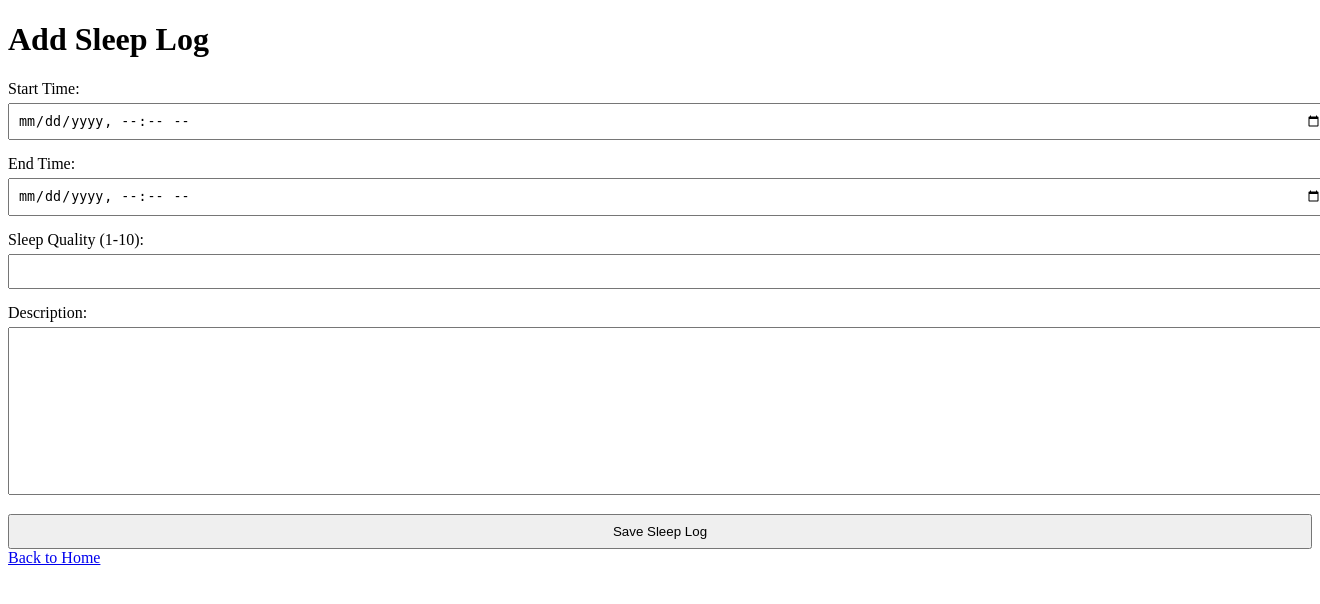
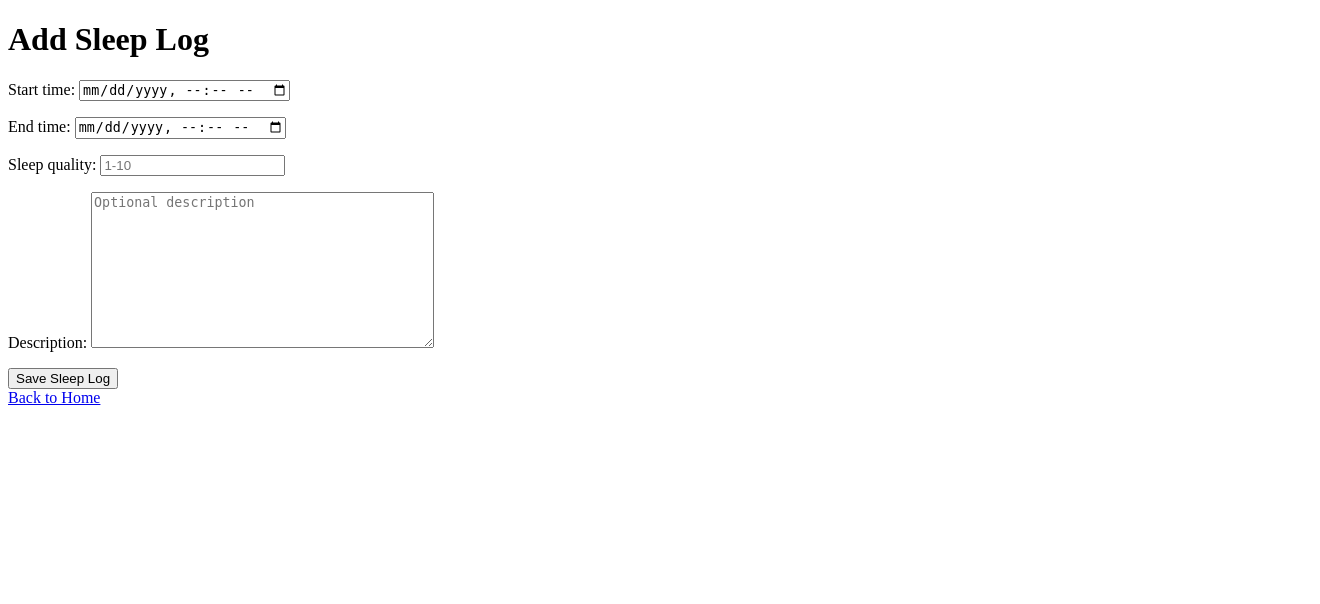
Before and after one commit to feyzzh/cs4750_db_proj, a Django app: page /add_sleep in a window 1320 px wide; the page is wider, and only the part inside the window is pictured. Shown: the top 604 px of that part. Run offline with Django 5.2, Linux system fonts and the light colour scheme.

Commit message:
fixed wonky html page view

```diff
--- a/cavcore/hooswellapp/forms.py
+++ b/cavcore/hooswellapp/forms.py
@@ -20,9 +20,9 @@ class SleepLogForm(forms.ModelForm):
     class Meta:
         model = SleepLog
         fields = ['start_time', 'end_time', 'sleep_quality', 'description']
-
-    def __init__(self, *args, **kwargs):
-        super().__init__(*args, **kwargs)
-
-        self.fields['start_time'].widget = forms.DateTimeInput(attrs={'type': 'datetime-local'})
-        self.fields['end_time'].widget = forms.DateTimeInput(attrs={'type': 'datetime-local'})
+        widgets = {
+            'start_time': forms.DateTimeInput(attrs={'type': 'datetime-local'}),
+            'end_time': forms.DateTimeInput(attrs={'type': 'datetime-local'}),
+            'sleep_quality': forms.TextInput(attrs={'placeholder': '1-10'}),
+            'description': forms.Textarea(attrs={'placeholder': 'Optional description'}),
+        }
--- a/cavcore/hooswellapp/templates/add_sleep.html
+++ b/cavcore/hooswellapp/templates/add_sleep.html
@@ -4,41 +4,14 @@
     <meta charset="UTF-8">
     <meta name="viewport" content="width=device-width, initial-scale=1.0">
     <title>Sleep Log</title>
-    <style>
-        .form-group { margin-bottom: 15px; }
-        label { display: block; margin-bottom: 5px; }
-        input, select, textarea { width: 100%; padding: 8px; }
-    </style>
 </head>
 <body>
     <h1>Add Sleep Log</h1>
-
     <form method="POST" action="{% url 'add_sleep' %}">
         {% csrf_token %}
-
-        <div class="form-group">
-            <label for="id_start_time">Start Time:</label>
-            {{ form.start_time }}
-        </div>
-
-        <div class="form-group">
-            <label for="id_end_time">End Time:</label>
-            {{ form.end_time }}
-        </div>
-
-        <div class="form-group">
-            <label for="id_sleep_quality">Sleep Quality (1-10):</label>
-            {{ form.sleep_quality }}
-        </div>
-
-        <div class="form-group">
-            <label for="id_description">Description:</label>
-            {{ form.description }}
-        </div>
-
+        {{ form.as_p}}
         <input type="submit" value="Save Sleep Log">
     </form>
-
     <a href="{% url 'home' %}">Back to Home</a>
 </body>
 </html>
```
